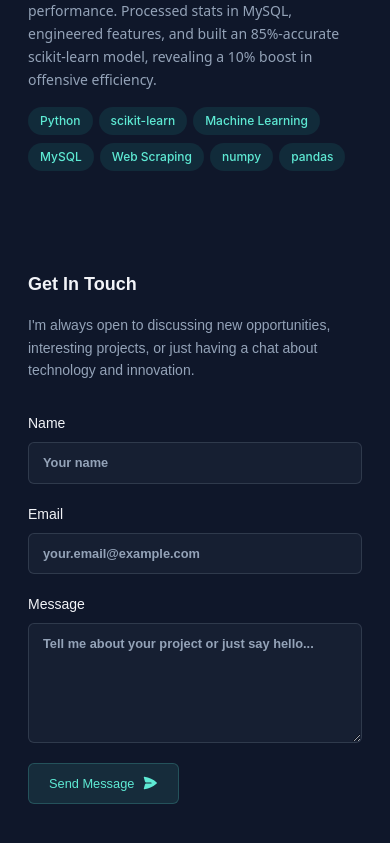
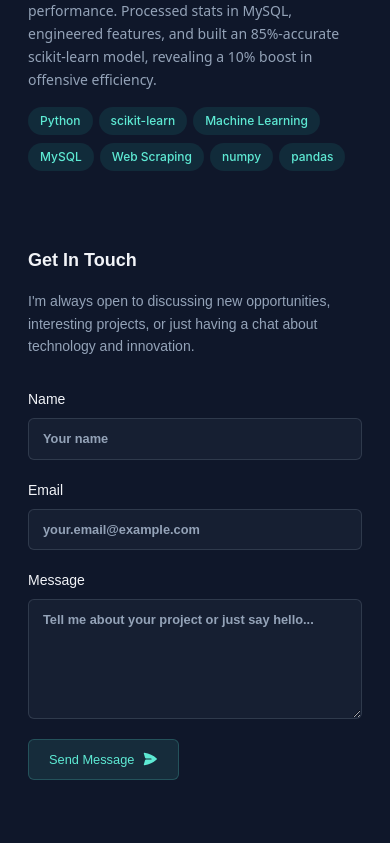
Before and after one commit to harryjng/personalWebsite, a React (Create React App) app: page / in a window 390 px wide. Shown: the part 5045-5888 px from the top of the page. After the commit the page ends 5861 px from the top, so only its background shows below. Built offline with nearby package versions, Linux system fonts and the light colour scheme.

Commit message:
finished contact section

```diff
--- a/src/components/Contact.css
+++ b/src/components/Contact.css
@@ -1,6 +1,6 @@
 .contact-container {
-  margin: 2rem clamp(1rem, 4vw, 6.8rem) 3rem clamp(1rem, 4vw, 6.8rem);
-  margin-top: 9rem;
+  margin: 0rem clamp(1rem, 4vw, 6.8rem) 0rem clamp(1rem, 4vw, 6.8rem);
+  margin-top: 4rem;
   padding: 4rem 0;
   height: 100vh;
   color: #f2f4f8;
--- a/src/components/Project.css
+++ b/src/components/Project.css
@@ -1,5 +1,5 @@
 .project-container {
-  margin: 2rem clamp(1rem, 4vw, 6.8rem) 3rem clamp(1rem, 4vw, 6.8rem);
+  margin: 2rem clamp(1rem, 4vw, 6.8rem) 0rem clamp(1rem, 4vw, 6.8rem);
   margin-top: 9rem;
 }
 
```
